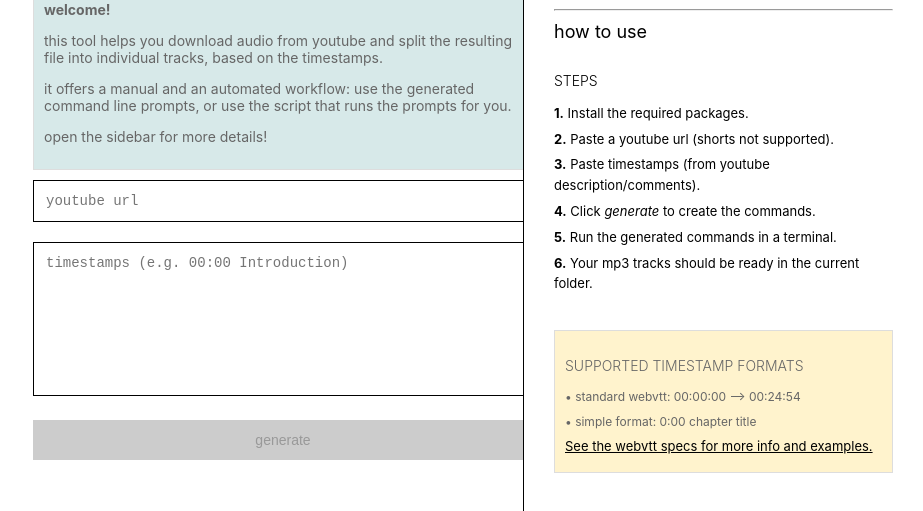
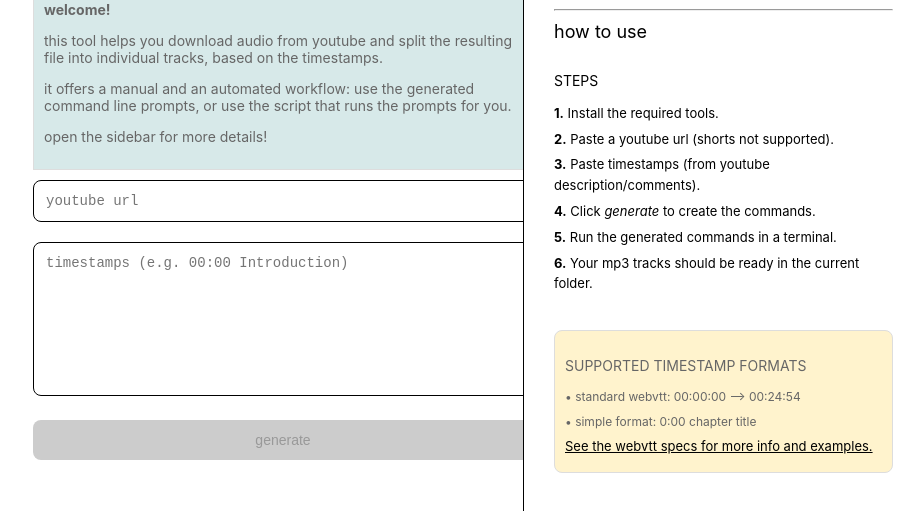
Before and after one commit to szekelyzol/audiobook-splitter, a Next.js app: page / in a window 1280 px wide. Both pictures are taken after a click on the heading "how to use". Shown: the part 197-708 px from the top of the page, without its empty margins (357-1280 px from the left). Built offline with nearby package versions, Linux system fonts and the light colour scheme.

Commit message:
Round those edges

```diff
--- a/pages/index.tsx
+++ b/pages/index.tsx
@@ -327,7 +327,7 @@ export default function Home() {
 
               <h3>steps</h3>
 
-              <p><strong>1.</strong> Install the required packages.</p>
+              <p><strong>1.</strong> Install the required tools.</p>
               <p><strong>2.</strong> Paste a youtube url (shorts not supported).</p>
               <p><strong>3.</strong> Paste timestamps (from youtube description/comments).</p>
               <p><strong>4.</strong> Click <em>generate</em> to create the commands.</p>
--- a/styles/Home.module.css
+++ b/styles/Home.module.css
@@ -33,6 +33,7 @@
 
 .minimalInput,
 .minimalTextarea {
+  border-radius: 8px;
   width: 100%;
   padding: 12px;
   margin-bottom: 20px;
@@ -48,6 +49,7 @@
 }
 
 .minimalButton {
+  border-radius: 8px;
   width: 100%;
   padding: 12px;
   background: #000;
@@ -93,6 +95,7 @@
 }
 
 .minimalCommands {
+  border-radius: 8px;
   margin-top: 30px;
   border: 1px solid #000;
   padding: 20px;
@@ -114,6 +117,7 @@
 }
 
 .minimalActions button {
+  border-radius: 8px;
   flex: 1;
   min-width: 60px;
   padding: 8px;
@@ -171,7 +175,7 @@
   font-size: 14px;
   margin-bottom: 10px;
   text-transform: uppercase;
-  font-weight: 300;
+  font-weight: 400;
 }
 
 .sidebarSection p {
@@ -196,6 +200,7 @@
 }
 
 .disclaimer {
+  border-radius: 8px;
   font-size: 12px;
   color: #666;
   padding: 10px;
```
